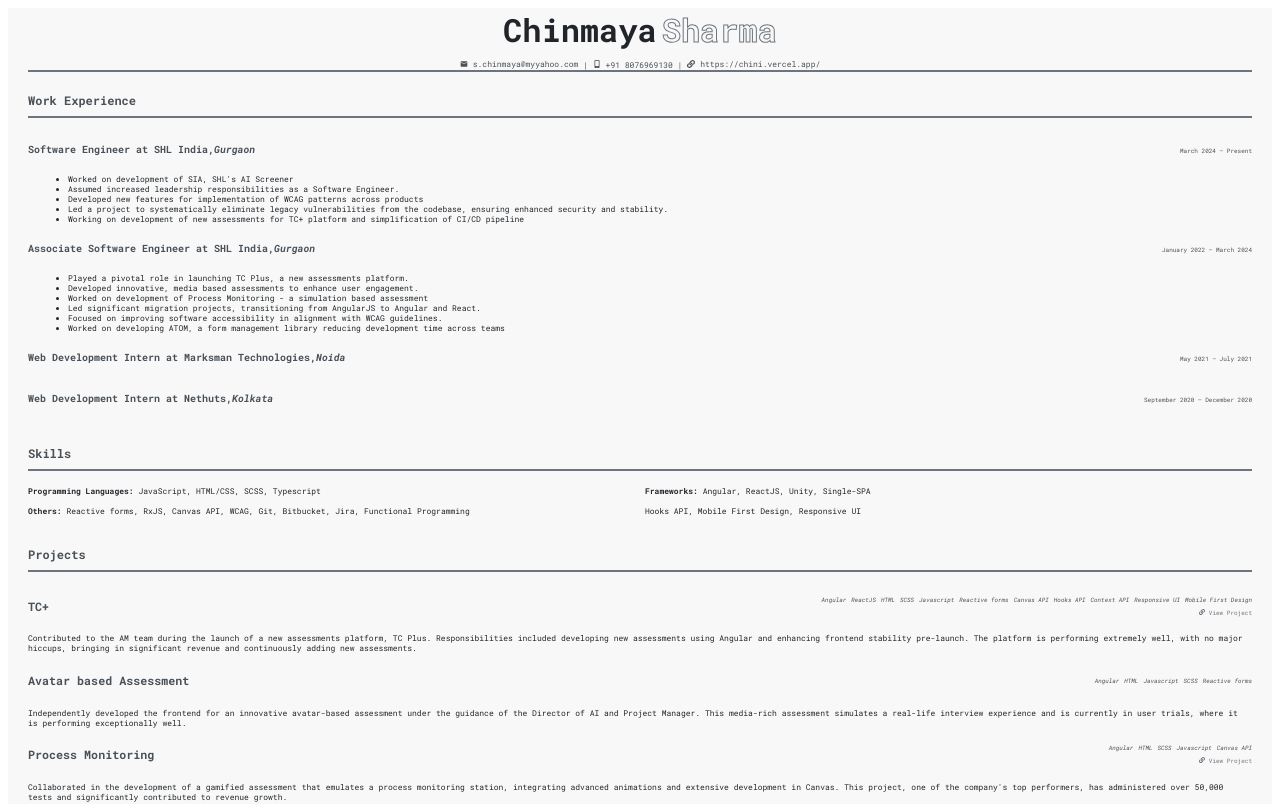
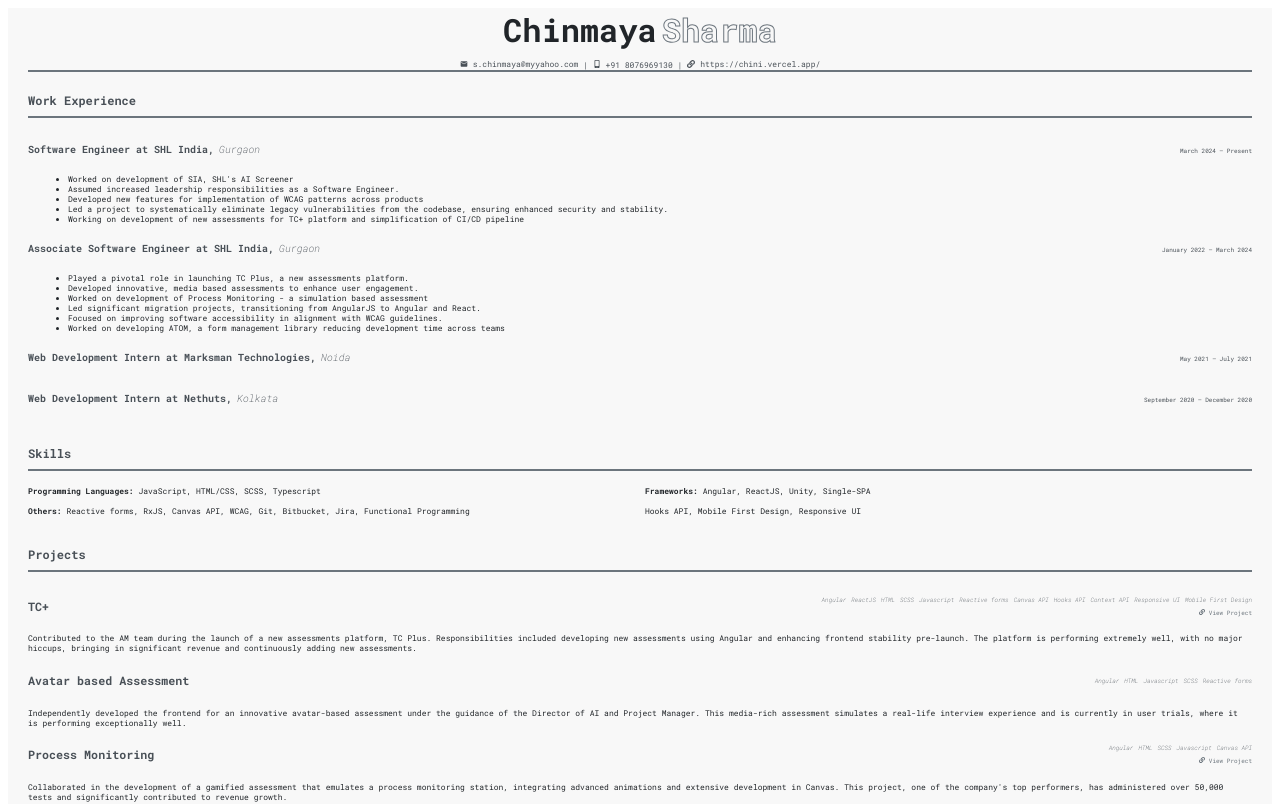
Before and after one commit to foxtrot12/retarted-delta, a React (Vite) app: page / in a window 1280 px wide. Shown: the top 804 px of the page. Built offline with nearby package versions, Linux system fonts and the light colour scheme.

Commit message:
minor css fix and amazon embar italic updated

```diff
--- a/src/font.scss
+++ b/src/font.scss
@@ -35,7 +35,7 @@
 
 @font-face {
   font-family: "AmazonEmberItalic";
-  src: url("/fonts/Amazon-Ember-MediumItalic.ttf") format("truetype");
+  src: url("/fonts/AmazonEmber_ThIt.ttf") format("truetype");
 }
 
 .amazon{
--- a/src/resume.scss
+++ b/src/resume.scss
@@ -83,6 +83,7 @@
     align-items: center;
     color: var(--secondaryColor);
     font-size: 10px;
+    gap: 5px;
 
     /* 16px → 8px */
     .rtSide {
--- a/src/resume.tsx
+++ b/src/resume.tsx
@@ -68,7 +68,7 @@ const Resume: React.FC<{
             <div className="item-header">
               <h3 className="job-title">
                 {job.position} at {job.company},{" "}
-                <p className={`${italicFontClass ?? "roboto-mono-italic"}`}>
+                <p className={`${italicFontClass ?? "roboto-mono-italic"} wt200`}>
                   {job.location}
                 </p>
               </h3>
@@ -120,7 +120,7 @@ const Resume: React.FC<{
                 <span
                   className={`${
                     italicFontClass ?? "roboto-mono-italic"
-                  } skills`}
+                  } skills wt200`}
                 >
                   {project.keywords.map((kWord, ind) => (
                     <p key={ind}>{kWord}</p>
```
Also changed, not shown: public/fonts/Amazon-Ember-MediumItalic.ttf (deleted), public/fonts/AmazonEmber_ThIt.ttf (added).
